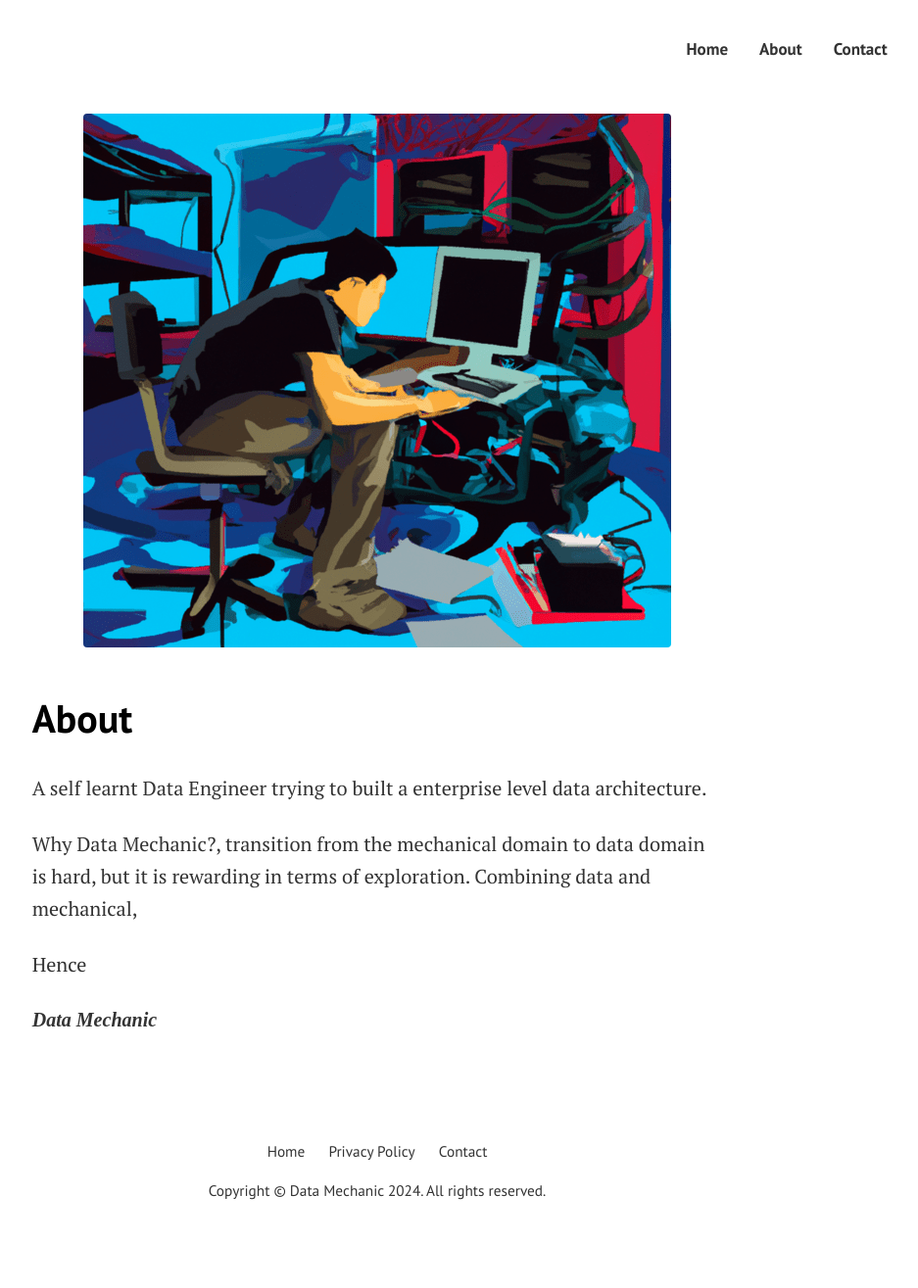
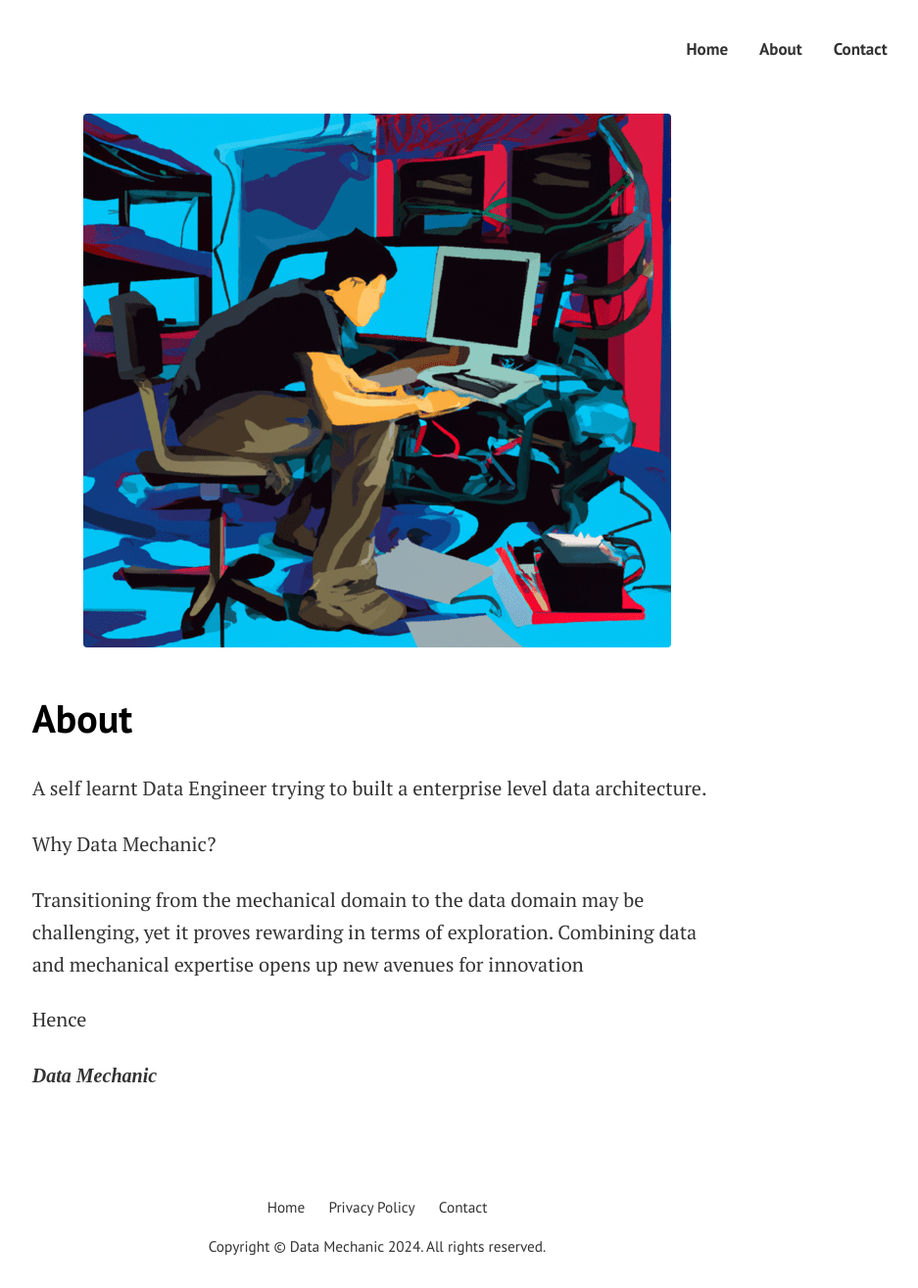
Before and after one commit to pradeap/website, a Jekyll site: the page built from pages/about.md, in a window 1280 px wide and 1315 px high. Shown: the whole window at 98% size, without its empty margins (255-1192 px from the left). Built offline with Jekyll 4.4.1, drawn with Linux system fonts in a browser that asks for light colours.

Commit message:
Update about.md

```diff
--- a/pages/about.md
+++ b/pages/about.md
@@ -15,7 +15,9 @@ image: assets/images/about.png
 
 A self learnt Data Engineer trying to built a enterprise level data architecture.
 
-Why Data Mechanic?, transition from the mechanical domain to data domain is hard, but it is rewarding in terms of exploration. Combining data and mechanical,
+Why Data Mechanic?
+
+Transitioning from the mechanical domain to the data domain may be challenging, yet it proves rewarding in terms of exploration. Combining data and mechanical expertise opens up new avenues for innovation
 
 Hence
 
```
